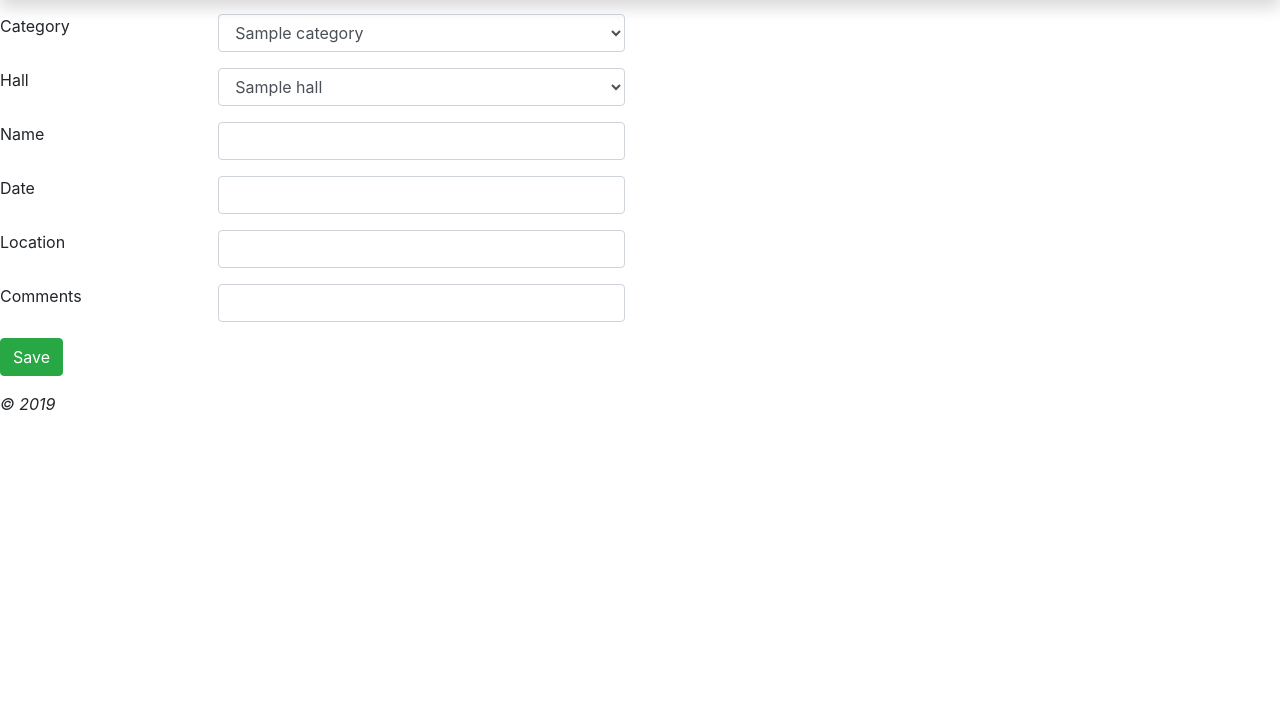
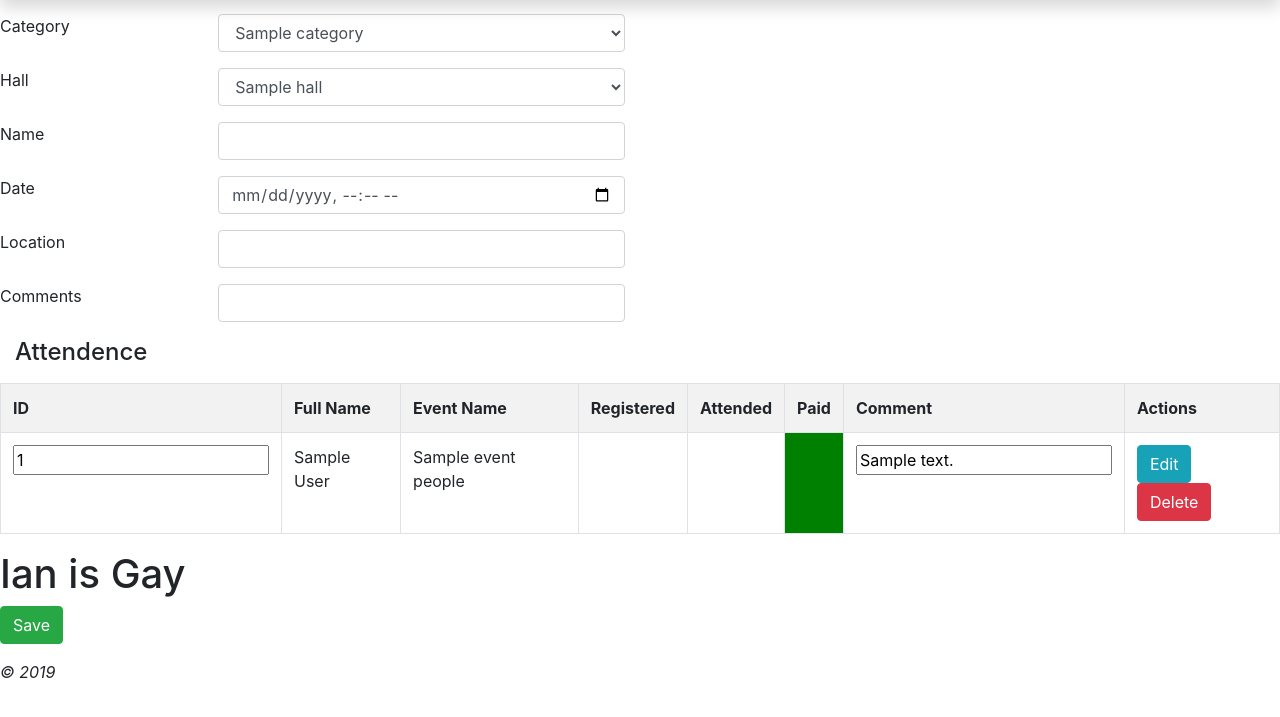
Before and after one commit to jermin2/cia_database, a PHP site: template application/views/event/edit.php in a window 1280 px wide. Shown: the part 40-757 px from the top of the page. Run offline with PHP 8.4, Linux system fonts and the light colour scheme; the template is opened without the code that fills it: most values are stand-ins (such as "Sample title", 1, 10 or a date in 2020); data that the repository does not hold is empty; some libraries are stand-ins or nearby versions.

Commit message:
Added admin permission needed to all controllers. Added attendence table to editing event view

```diff
--- a/application/models/Hall_model.php
+++ b/application/models/Hall_model.php
@@ -24,7 +24,7 @@ class Hall_model extends CI_Model
      */
     function get_all_halls()
     {
-        $this->db->order_by('hall_id', 'desc');
+        $this->db->order_by('hall_id', 'asc');
         return $this->db->get('cia12_halls')->result_array();
     }
 
--- a/application/views/event/edit.php
+++ b/application/views/event/edit.php
@@ -35,7 +35,7 @@
 	<div class="form-group row">
 		<label for="hall" class="col-md-2 control-label">Hall</label>
 		<div class="col-md-4">
-			<select name="hall" class="form-control">
+			<select name="hall_id" class="form-control">
 				<option value="">select hall</option>
 				<?php
 				foreach($all_halls as $hall)
@@ -49,15 +49,15 @@
 		</div>
 	</div>
 	<div class="form-group row">
-		<label for="name" class="col-md-2 control-label">Name</label>
+		<label for="event_name" class="col-md-2 control-label">Name</label>
 		<div class="col-md-4">
-			<input type="text" name="name" value="<?php echo ($this->input->post('name') ? $this->input->post('name') : $event['name']); ?>" class="form-control" id="name" />
+			<input type="text" name="event_name" value="<?php echo ($this->input->post('event_name') ? $this->input->post('event_name') : $event['event_name']); ?>" class="form-control" id="event_name" />
 		</div>
 	</div>
 	<div class="form-group row">
 		<label for="date" class="col-md-2 control-label">Date</label>
 		<div class="col-md-4">
-			<input type="text" name="date" value="<?php echo ($this->input->post('date') ? $this->input->post('date') : $event['date']); ?>" class="form-control" id="date" />
+			<input type="datetime-local" name="date" value="<?php echo ($this->input->post('date') ? $this->input->post('date') : $event['date']); ?>" class="form-control" id="date" />
 		</div>
 	</div>
 	<div class="form-group row">
@@ -73,6 +73,41 @@
 		</div>
 	</div>
 
+
+	<div>
+	<label for="comment" class="col-md-2 control-label">
+		<h4> Attendence </h4></label>
+		</div>
+
+<table class="table table-striped table-bordered" >
+    <tr >
+		<th>ID</th>
+		<th>Full Name</th>
+		<th>Event Name</th>
+		<th>Registered</th>
+		<th>Attended</th>
+		<th>Paid</th>
+		<th>Comment</th>
+		<th>Actions</th>
+    </tr>
+	<?php foreach($event_people as $c){ ?>
+    <tr>
+		<td><input type="text" name="event_people_id[]" value="<?php echo $c['event_people_id']; ?>" readonly></td>
+		<td><?php echo $c['full_name']; ?></td>
+		<td><?php echo $c['event_name']; ?></td>
+		<td onclick="EditData(this)" style="background-color: <?php echo ($c['registered']==1 ? 'green' : 'white' )?>"><input type="hidden" name="registered[]" value="<?php echo ($c['registered'] )?>" class="form-control" id="registered"  readonly/></td>
+		<td onclick="EditData(this)" style="background-color: <?php echo ($c['attended']==1 ? 'green' : 'white' )?>"><input type="hidden" name="attended[]" value="<?php echo ($c['attended'] )?>" class="form-control" id="attended"  readonly/></td>
+		<td onclick="EditData(this)" style="background-color: <?php echo ($c['paid']==1 ? 'green' : 'white' )?>"><input type="hidden" name="paid[]" value="<?php echo ($c['paid'] )?>" class="form-control" id="paid"  readonly/></td>
+		<td><input type="text" name="comment[]" value="<?php echo $c['comment']; ?>"></td>
+		<td>
+            <a href="<?php echo site_url('event_person/edit/'.$c['event_people_id']); ?>" class="btn btn-info btn-xs">Edit</a>
+            <a href="<?php echo site_url('event_person/remove/'.$c['event_people_id']); ?>" class="btn btn-danger btn-xs">Delete</a>
+        </td>
+    </tr>
+	<?php } ?>
+</table>
+	<h1>Ian is Gay</h1>
+
 	<div class="form-group row">
 		<div class="col-sm-offset-4 col-sm-8">
 			<button type="submit" class="btn btn-success">Save</button>
@@ -80,3 +115,19 @@
 	</div>
 
 <?php echo form_close(); ?>
+
+
+<script type="text/javascript">
+function EditData(button){
+
+	if (button.getElementsByTagName("input")[0].value == "0")
+	{
+		button.style.backgroundColor="green";
+		button.getElementsByTagName("input")[0].value="1";
+	} else
+	{
+		button.style.backgroundColor="white";
+		button.getElementsByTagName("input")[0].value="0";
+	}
+}
+</script>
--- a/application/views/event/index.php
+++ b/application/views/event/index.php
@@ -20,7 +20,7 @@
 		<td><?php echo $c['event_type']; ?></td>
 		<td><?php echo $c['category_name']; ?></td>
 		<td><?php echo $c['hall_name']; ?></td>
-		<td><?php echo $c['name']; ?></td>
+		<td><?php echo $c['event_name']; ?></td>
 		<td><?php echo $c['date']; ?></td>
 		<td><?php echo $c['location']; ?></td>
 		<td><?php echo $c['comments']; ?></td>
--- a/application/views/event_person/add.php
+++ b/application/views/event_person/add.php
@@ -18,16 +18,16 @@
 		</div>
 	</div>
 	<div class="form-group row">
-		<label for="event_people_id" class="col-md-2 control-label">Event</label>
+		<label for="event_id" class="col-md-2 control-label">Event</label>
 		<div class="col-md-4">
-			<select name="event_people_id" class="form-control">
+			<select name="event_id" class="form-control">
 				<option value="">select event</option>
 				<?php
 				foreach($all_events as $event)
 				{
 					$selected = ($event['event_id'] == $this->input->post('event_people_id')) ? ' selected="selected"' : "";
 
-					echo '<option value="'.$event['event_id'].'" '.$selected.'>'.$event['name'].'</option>';
+					echo '<option value="'.$event['event_id'].'" '.$selected.'>'.$event['event_name'].'</option>';
 				}
 				?>
 			</select>
--- a/application/views/person/add.php
+++ b/application/views/person/add.php
@@ -33,7 +33,7 @@
 	<div class="form-group row">
 		<label for="dob" class="col-md-2 control-label">D.O.B</label>
 		<div class="col-md-4">
-			<input type="text" name="dob" value="<?php echo $this->input->post('dob'); ?>" class="form-control" id="dob" />
+			<input type="date" name="dob" value="<?php echo $this->input->post('dob'); ?>" class="form-control" id="dob" />
 		</div>
 	</div>
 	<div class="form-group row">
--- a/application/views/person/edit.php
+++ b/application/views/person/edit.php
@@ -33,7 +33,7 @@
 	<div class="form-group row">
 		<label for="dob" class="col-md-2 control-label">Dob</label>
 		<div class="col-md-4">
-			<input type="text" name="dob" value="<?php echo ($this->input->post('dob') ? $this->input->post('dob') : $person['dob']); ?>" class="form-control" id="dob" />
+			<input type="date" name="dob" value="<?php echo ($this->input->post('dob') ? $this->input->post('dob') : $person['dob']); ?>" class="form-control" id="dob" />
 		</div>
 	</div>
 	<div class="form-group row">
```
Also changed, not shown: application/controllers/Age_group.php (+13 -1 lines), application/controllers/Category.php (+12 -0 lines), application/controllers/Event.php (+49 -2 lines), application/controllers/Event_person.php (+12 -0 lines), application/controllers/Event_type.php (+12 -0 lines), application/controllers/Hall.php (+12 -0 lines), application/controllers/Ncm_comment.php (+12 -0 lines), application/controllers/Person.php (+12 -0 lines), application/models/Event_person_model.php (+22 -6 lines), application/views/event/add.php (+3 -4 lines), application/views/event_person/index.php (+9 -9 lines), application/views/event_person/edit.php (line endings or trailing spaces).
